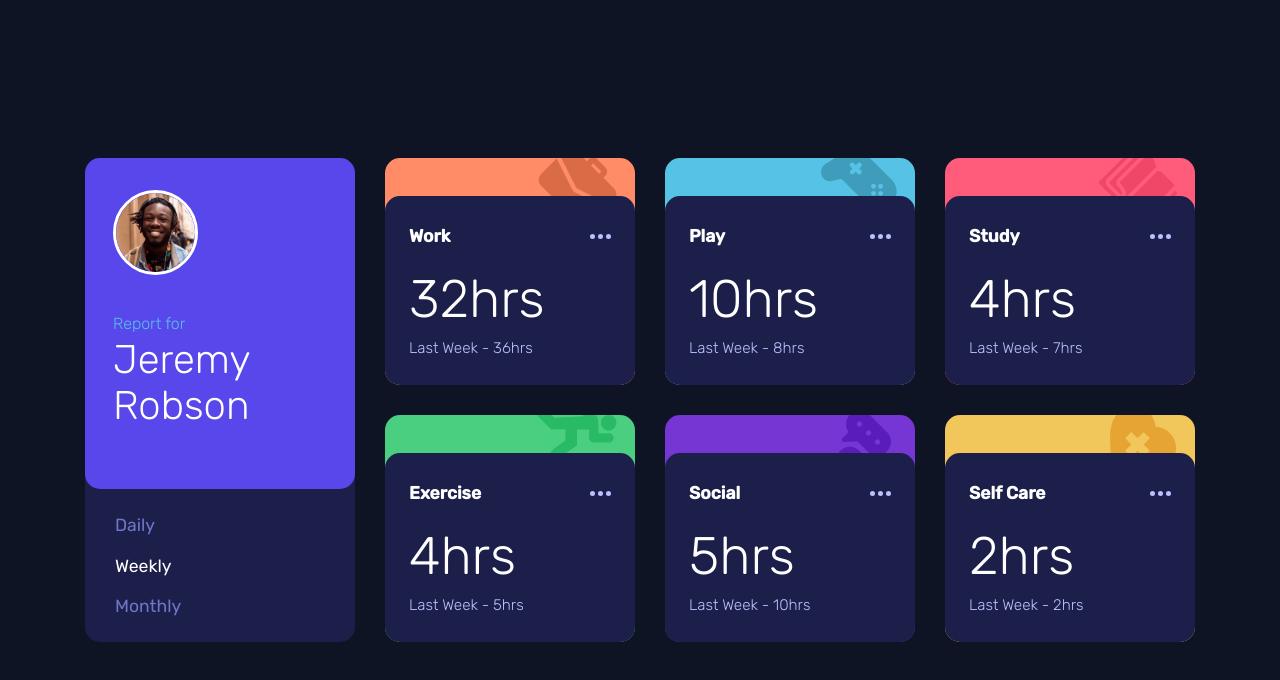
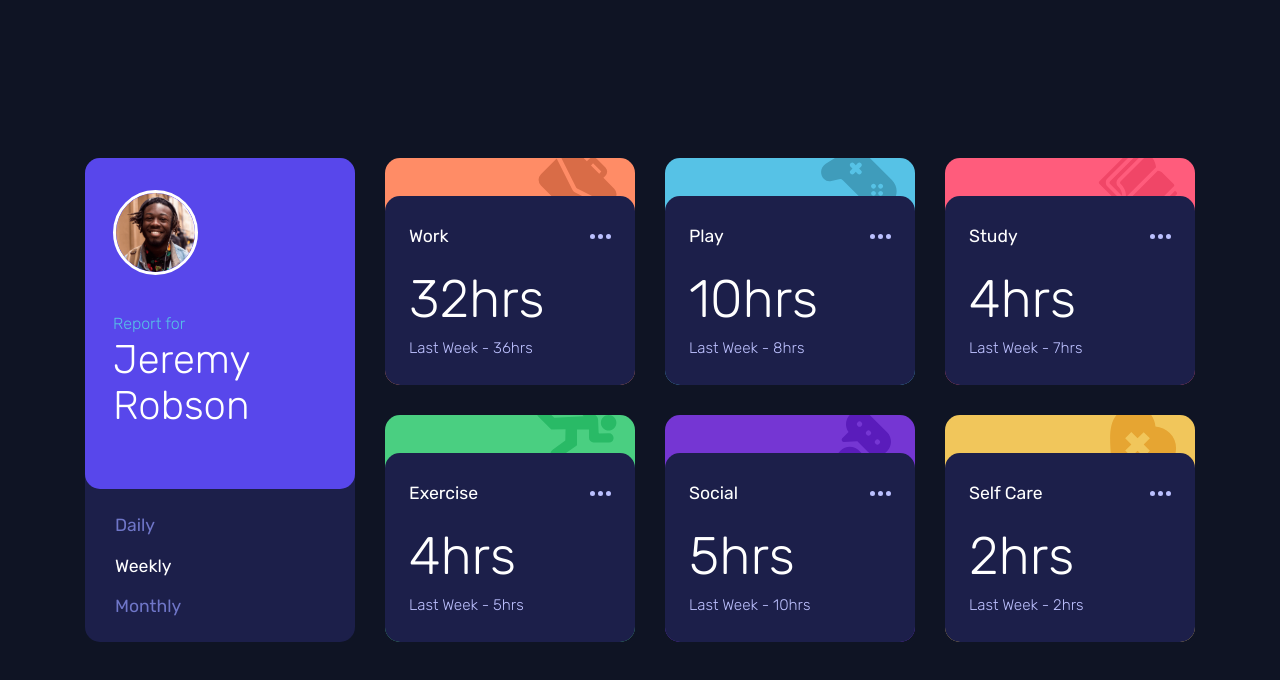
Before and after one commit to ericsalvi/time-tracking-dashboard, a React (Create React App) app: page / in a window 1280 px wide. Shown: the top 680 px of the page. Built offline with nearby package versions, Linux system fonts and the light colour scheme.

Commit message:
fixed accessibility warnings

```diff
--- a/public/index.html
+++ b/public/index.html
@@ -22,7 +22,7 @@
   </head>
   <body>
     <noscript>You need to enable JavaScript to run this app.</noscript>
-    <div id="root"></div>
+    <main id="root"></main>
     <!--
       This HTML file is a template.
       If you open it directly in the browser, you will see an empty page.
--- a/src/App.tsx
+++ b/src/App.tsx
@@ -13,7 +13,7 @@ function App() {
     }
 
     return (
-        <div role="main" className={styles.App}>
+        <div className={styles.App}>
             <Profile setDurationType={setDurationType}/>
             <Cards getDurationType={duration}/>
         </div>
--- a/src/components/card/card.module.scss
+++ b/src/components/card/card.module.scss
@@ -31,6 +31,7 @@
   margin: 0px;
   font-family: inherit;
   font-size: 1.1rem;
+  font-weight: normal;
 }
 .cardHours {
   font-weight: 300;
@@ -48,7 +49,6 @@
   position: relative;
   right: -10px;
 }
-
 .cardEllipsis path {
   transition: all 0.2s ease-in-out;
 }
--- a/src/components/card/card.tsx
+++ b/src/components/card/card.tsx
@@ -17,7 +17,7 @@ export const Card = ({ className, title, thisWeek, lastWeek }: CardProps) => {
         <div className={classNames(className, styles.card)}>
             <div className={styles.cardContainer}>
                 <div className={styles.cardTopContainer}>
-                    <h3 className={styles.cardTitle}>{title}</h3>
+                    <h2 className={styles.cardTitle}>{title}</h2>
                     <svg
                         width="21"
                         height="5"
@@ -32,7 +32,7 @@ export const Card = ({ className, title, thisWeek, lastWeek }: CardProps) => {
                     </svg>
                 </div>
                 <div className={styles.cardBottomContainer}>
-                    <h2 className={styles.cardHours}>{thisWeek}hrs</h2>
+                    <h3 className={styles.cardHours}>{thisWeek}hrs</h3>
                     <p className={styles.cardPastHours}>Last Week - {lastWeek}hrs</p>
                 </div>
             </div>
--- a/src/components/profile/profile.tsx
+++ b/src/components/profile/profile.tsx
@@ -17,7 +17,7 @@ const menuItems = ['Daily', 'Weekly', 'Monthly'];
 export const Profile = ({ className, setDurationType }: ProfileProps) => {
     const [selectedMI, setSelectedMI] = useState(menuItems[1]);
     return (
-        <div className={classNames(styles.root, className, styles.profile)} role="contentinfo">
+        <div className={classNames(styles.root, className, styles.profile)}>
             <ProfileDetails />
             <div className={classNames(className, styles.profileFilter)}>
                 {menuItems.map((menuItem) => (
```
